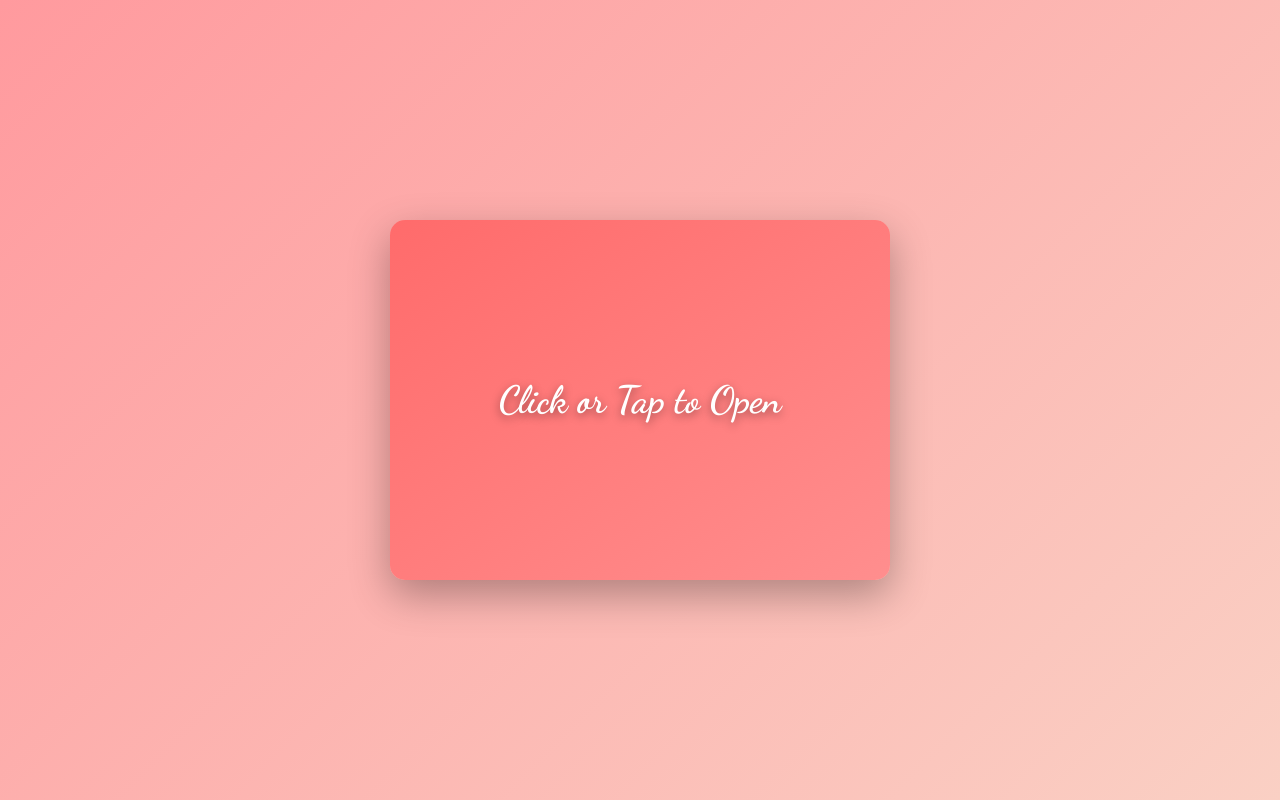
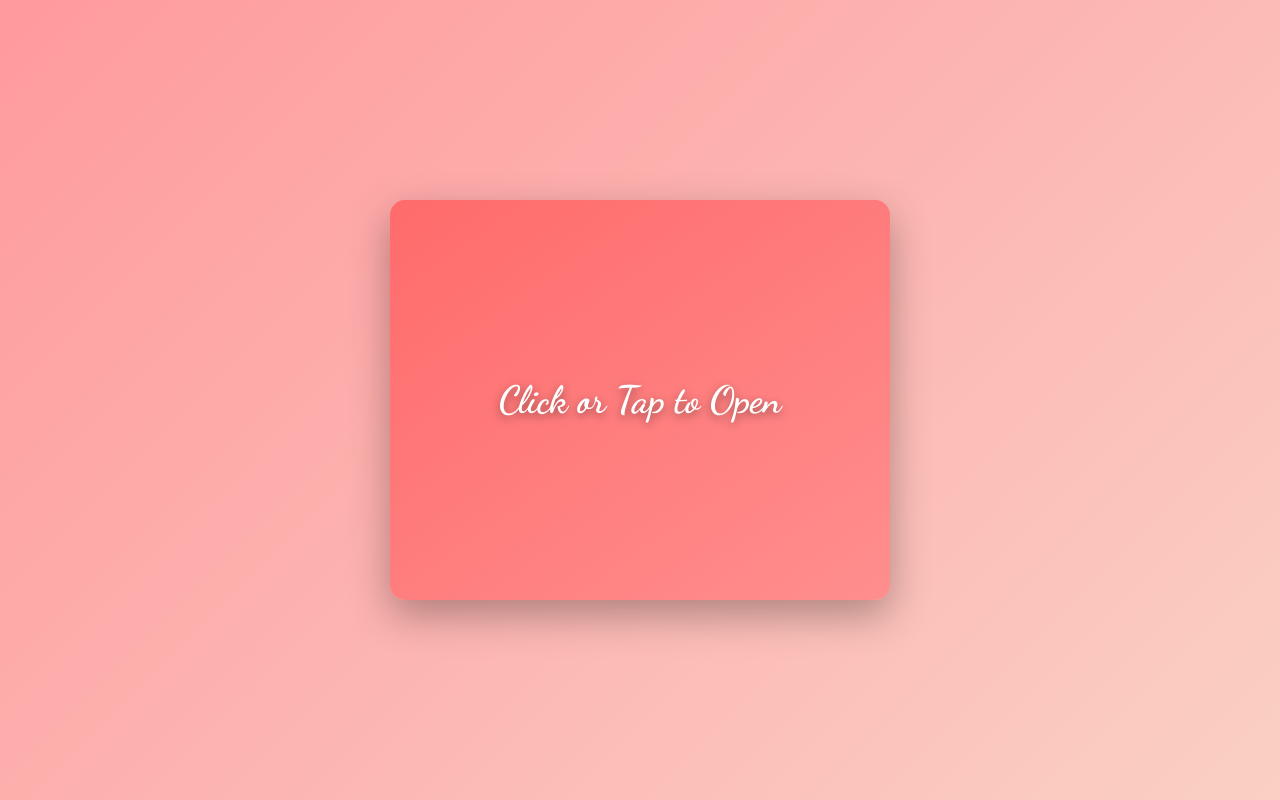
Before and after one commit to ayushL2007/movie-watch, a Flask app: page / in a window 1280 px wide. Run offline with Flask 3, Linux system fonts and the light colour scheme.

Commit message:
Final Commit

```diff
--- a/templates/index.html
+++ b/templates/index.html
@@ -32,7 +32,7 @@
     .envelope {
     position: relative;
     width: 500px;
-    height: 360px;
+    height: 400px;
     cursor: pointer;
     perspective: 1000px; /* Added */
     }
```
